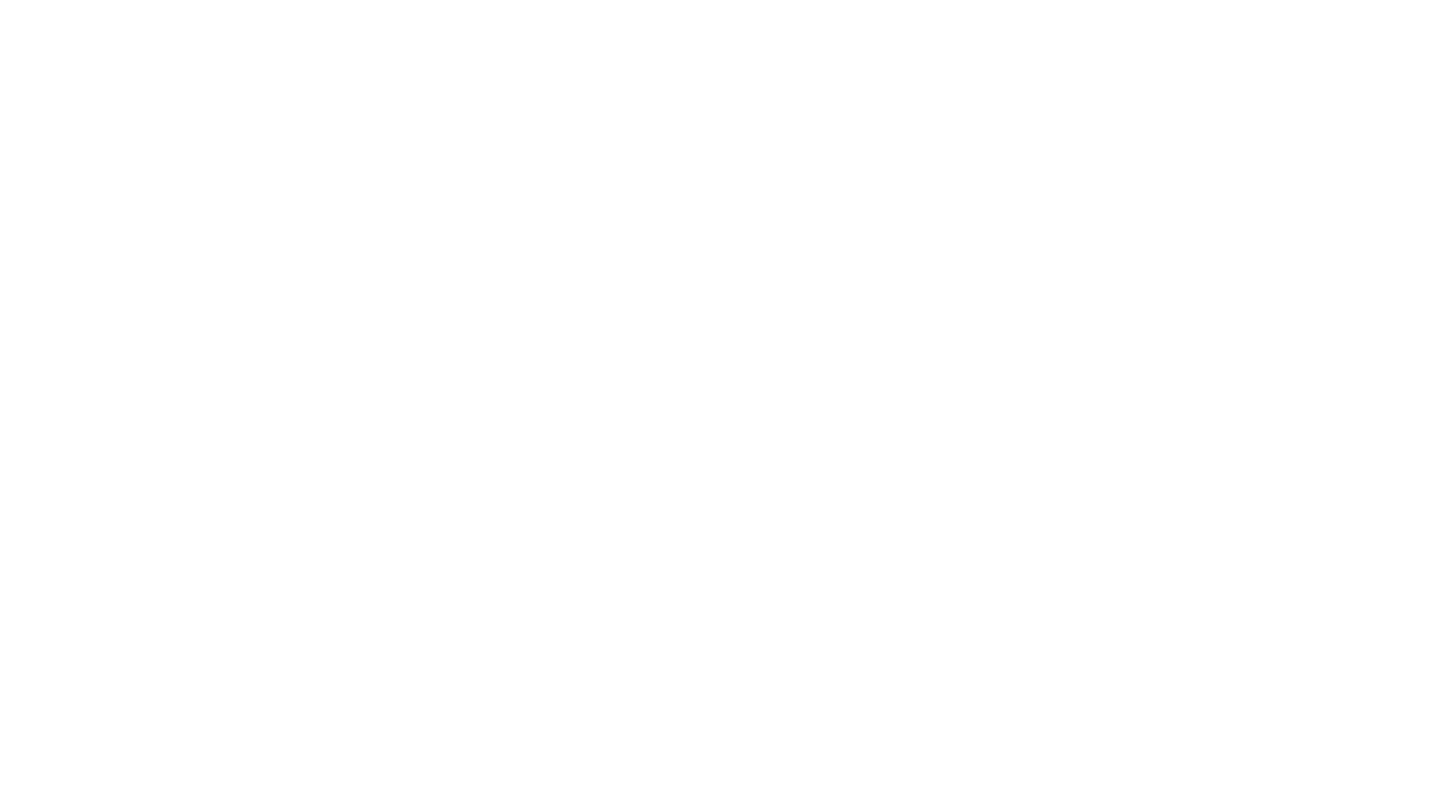
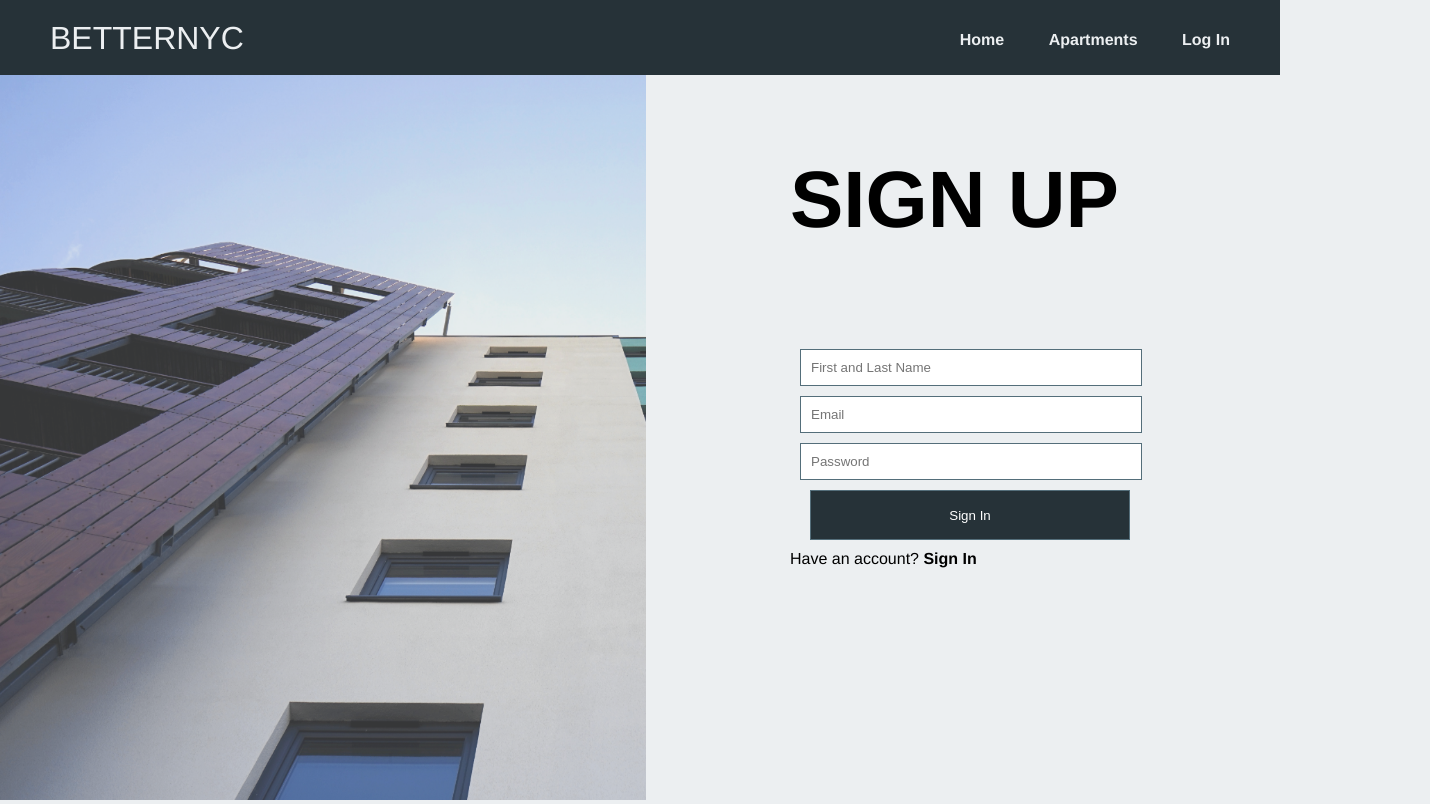
Before and after one commit to elliaster/betternyc, a plain HTML site: page signup/index.html in a window 1280 px wide. Shown: the whole page, 1430 px wide, since content can reach past the window. Drawn offline with Linux system fonts and the light colour scheme.

Commit message:
More changes...

```diff
--- a/css/log.css
+++ b/css/log.css
@@ -1,7 +1,7 @@
 body {
 	background: #ECEFF1;
 	font-family: helvetica, sans-serif;
-	overflow-x: hidden;
+	overflow: hidden;
 }
 
 form {
@@ -49,7 +49,6 @@ a[data="link"] {
 	position: absolute;
 	width: 50%;
 	height: calc(100% - 75px);
-	background-color: red;
 }
 
 .cont {
--- a/signup/index.html
+++ b/signup/index.html
@@ -0,0 +1,43 @@
+<!DOCTYPE html>
+<html lang="en">
+<head>
+	<meta charset="UTF-8">
+	<meta name="viewport" content="width=device-width, initial-scale=1.0">
+	<meta http-equiv="X-UA-Compatible" content="ie=edge">
+	<link rel="stylesheet" href="../css/nav.css">
+	<link rel="stylesheet" href="../css/log.css">
+	<title>BetterNYC - Log In</title>
+</head>
+<body>
+	<nav>
+		<div class="title"><span>BETTER</span>NYC</div>
+		<ul>
+			<a href="../">
+				<li>Home</li>
+			</a>
+			<a href="../apartment">
+				<li>Apartments</li>
+			</a>
+			<a href="">
+				<li>Log In</li>
+			</a>
+		</ul>
+	</nav>
+
+	<div class="container">
+		<form>
+		<h1>SIGN UP</h1>
+			<div class="cont">
+				<input type="text" name="name" placeholder="First and Last Name" required>
+				<input type="text" name="email" placeholder="Email" required>
+				<input type="password" name="password" placeholder="Password" required>
+				<input type="submit" value="Sign In">
+				<span>Have an account? <a data="link" href="../signin">Sign In</a></span>
+			</div>
+		</form>
+		<div class="left">
+			<img src="../background-log.png" id="background-image">
+		</div>
+	</div>
+</body>
+</html>
```
Also changed, not shown: apartment/index.html (+1 -1 lines), index.html (+1 -1 lines), signin/index.html (renamed from login/index.html, +2 -2 lines).
